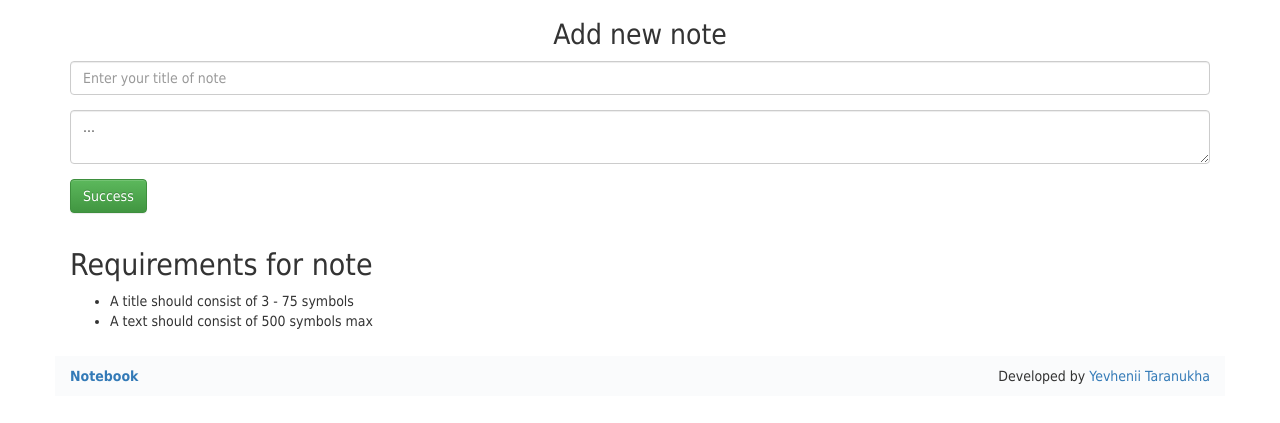
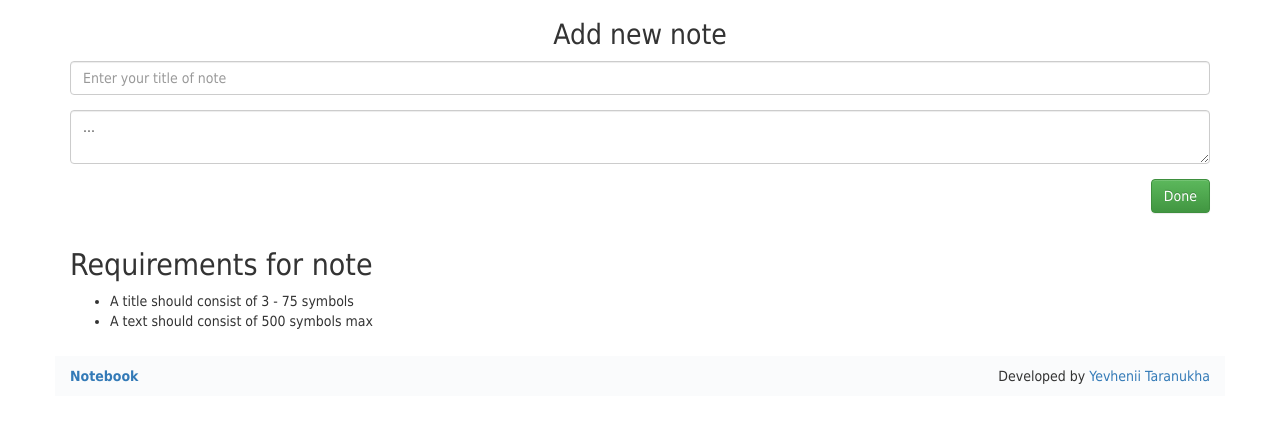
Before and after one commit to tzhenia/Notebook, a PHP site: page /new.php in a window 1280 px wide. Shown: the part 43-466 px from the top of the page. Run offline with PHP 8.4, Linux system fonts and the light colour scheme.

Commit message:
rename input

```diff
--- a/src/new.php
+++ b/src/new.php
@@ -18,16 +18,14 @@
                     <textarea class="form-control" maxlength="500" required>...</textarea>
                 </div>
 
-                <div class="form-group">
-                    <input type="submit" class="btn btn-success" value="Success">
+                <div class="form-group text-right">
+                    <input type="submit" class="btn btn-success" value="Done">
                 </div>
-
             </form>
         </div>
     </div>
 
     <?php require_once "view/requirementsNotes.php"; ?>
-
 </div>
 
 <?php
```
